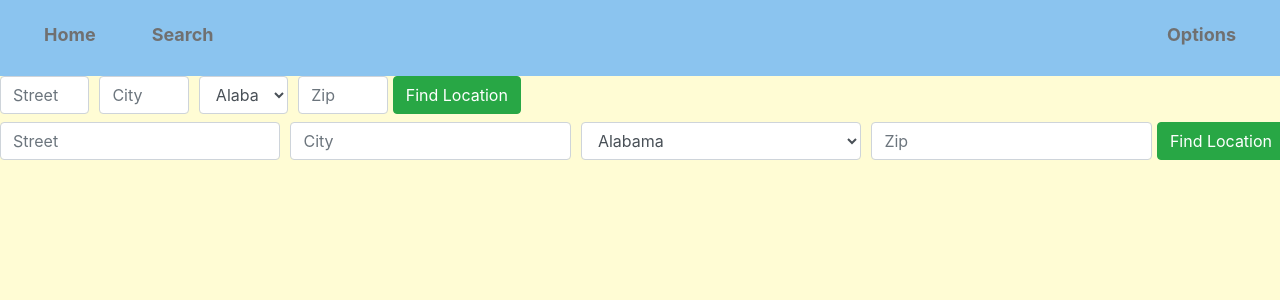
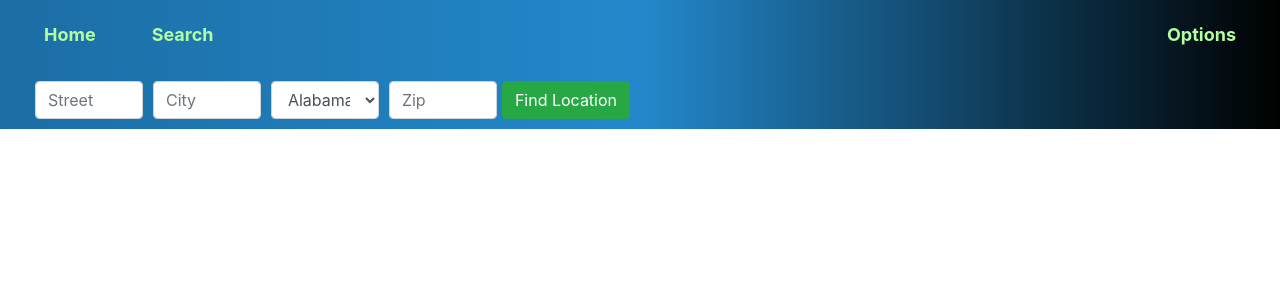
Before and after one commit to phantoms187/PDX_Frontend_Zillow_API, a React (Create React App) app in the folder client/: page /#/search in a window 1280 px wide. Both pictures are taken after a click on the element "Search". Shown: the top 300 px of the page. Built offline with nearby package versions, Linux system fonts and the light colour scheme.

Commit message:
Navbar and Weather working well

```diff
--- a/client/src/App.js
+++ b/client/src/App.js
@@ -6,7 +6,6 @@ import 'bootstrap/dist/css/bootstrap.min.css';
 import AboutWS from "./routes/AboutWS";
 import AboutBS from "./routes/AboutBS";
 import Home from "./routes/Home";
-import Search from "./routes/Search";
 
 import Navigation from "./components/Navigation";
 
@@ -23,7 +22,7 @@ class App extends Component {
     };
   }
 
-  getLocation = (locationData) => {
+   getLocation = (locationData) => {
     if(locationData) {
       this.setState({
         street: locationData.street,
@@ -38,11 +37,9 @@ class App extends Component {
 
   render (){
     return (
-
       <HashRouter>
-        <Navigation />
-        <Route path="/" exact={true}> <Home icon={this.state.icon} city={this.state.city} state={this.state.state} weather={this.state.weather}/></Route>
-        <Route path="/search" exact={true}> <Search giveLocationData={this.getLocation}/> </Route>
+        <Navigation  giveLocationData={this.getLocation}/>
+        <Route path="/" exact={true}> <Home street={this.state.street} zip={this.state.zip} icon={this.state.icon} city={this.state.city} state={this.state.state} weather={this.state.weather}/></Route>
         <Route path="/walkscore" exact={true} component={AboutWS} />
         <Route path="/bikescore" exact={true} component={AboutBS} />
       </HashRouter>
--- a/client/src/components/Navigation.css
+++ b/client/src/components/Navigation.css
@@ -1,11 +1,14 @@
 .my-nav {
-  background-color: #8bc4ef;
   font-weight: bold;
+  background: #1C6EA4;
+background: -moz-linear-gradient(left, #1C6EA4 0%, #2388CB 50%, #000000 100%);
+background: -webkit-linear-gradient(left, #1C6EA4 0%, #2388CB 50%, #000000 100%);
+background: linear-gradient(to right, #1C6EA4 0%, #2388CB 50%, #000000 100%);
 }
 
 .my-nav-link {
-  color: #707070 !important;
-  border-bottom: 2px solid #8bc4ef;
+  color: #B2FF9F !important;
+  border-bottom: 2px solid transparent;
   font-size: 18px;
   margin: 5px 20px 10px 20px;
 }
--- a/client/src/components/Navigation.js
+++ b/client/src/components/Navigation.js
@@ -1,8 +1,5 @@
 import React, { Component } from "react";
 import { Link } from "react-router-dom";
-import Accordion from 'react-bootstrap/Accordion';
-import Card from 'react-bootstrap/Card';
-import Button from 'react-bootstrap/Button'
 import Search from "../routes/Search";
 
 
@@ -23,10 +20,25 @@ class Navigation extends Component {
     })
   }
 
+   giveLocationData = (locationData) => {
+    if(locationData){
+      let locData = {
+        street: locationData.street,
+        city: locationData.city,
+        state: locationData.state,
+        zip: locationData.zip,
+        weather: locationData.weather,
+        icon: locationData.icon
+      };
+    this.props.giveLocationData(locData);
+    }
+  }
+
+
   render() {
     return (
 
-      <div >
+      <div className="my-nav">
 
         <nav className="navbar navbar-expand-md my-nav">
             <ul className="navbar-nav mr-auto">
@@ -45,13 +57,13 @@ class Navigation extends Component {
             </ul>
         </nav>
         { this.state.search ? (
-                                  <div className="row justify-content-start">
-                                    <div className="col-5 mb-2">
-                                      <Search giveLocationData={this.getLocation}/>
+                                  <div className="row justify-content-start my-nav-link">
+                                    <div className="col-sm-12 col-md-8 col-lg-6 mb-2">
+                                      <Search toggleSearch={this.toggleSearch} giveLocationData={this.giveLocationData}/>
                                     </div>
                                   </div>
                                 ) :
-                                (<div><br/><br/></div>)}
+                                (<div></div>)}
 
       </div>
 
--- a/client/src/components/WeatherIcon.css
+++ b/client/src/components/WeatherIcon.css
@@ -1,29 +1,20 @@
-.my-skycon {
-  height: 20%;
-  width: 20%;
+.my-card {
+  background-color: #13ed4d;
+  width: 12rem;
+  border-radius: 5px;
   text-align: center;
-  background-color: #13ed4d;
-  border-radius: 30%;
+  margin: 20px;
+  margin-right: 50px;
+  font-size: 20px;
+  font-style: oblique;
+  float: right;
 }
 
-
-.my-card {
-  background-color: #13ed4d;
-  width: 18rem;
-  border-radius: 30%;
-  text-align: center;
-  padding: 10px;
-  margin: 30px;
-  margin-right: 80px;
-  font-size: 24px;
-  font-style: oblique;
-  float: right;
-
+.card-header {
+    background: black;
+    color: #13ed4d;
 }
 
-.blackBackground {
-  background-color: black;
-}
 .marginTop10px {
   margin-top: 20px;
 }
--- a/client/src/components/WeatherIcon.js
+++ b/client/src/components/WeatherIcon.js
@@ -14,18 +14,19 @@ class WeatherIcon extends Component{
     };
   }
 
-
-
-  // <div className = "row my-skycon">
-  //     <h6 className="weather-header">Weather:</h6>
-  // {this.state.weatherIcon}
-  //     <h3>{this.state.weatherForecast}</h3>
-  // </div>
+  componentDidUpdate(prevProps){
+    if(prevProps !== this.props){
+        this.setState({
+            weatherIcon: this.props.weatherIcon,
+            weatherForecast: this.props.weatherForecast,
+        });
+    }
+}
 
 render() {
   return (
     <Card className="my-card">
-    <Card.Header >Current Weather</Card.Header>
+    <Card.Header className="card-header">Current Weather</Card.Header>
     <Skycons className="marginTop10px" color='black' icon= {this.state.weatherIcon} autoplay={true}/>
       <Card.Body>
         <Card.Text>
--- a/client/src/index.css
+++ b/client/src/index.css
@@ -11,12 +11,3 @@ code {
   font-family: source-code-pro, Menlo, Monaco, Consolas, 'Courier New',
     monospace;
 }
-
-#root {
-  background: #fffcd4;
-  position: absolute;
-  top: 0;
-  left: 0;
-  height: 100%;
-  width: 100%;
-}
--- a/client/src/routes/Home.css
+++ b/client/src/routes/Home.css
@@ -0,0 +1,6 @@
+/*.my-app {*/
+/*background: #FFF788;*/
+/*background: -moz-linear-gradient(left, #FFF788 0%, #ABEA73 86%, #000000 100%);*/
+/*background: -webkit-linear-gradient(left, #FFF788 0%, #ABEA73 86%, #000000 100%);*/
+/*background: linear-gradient(to right, #FFF788 0%, #ABEA73 86%, #000000 100%);*/
+/*}*/
--- a/client/src/routes/Home.js
+++ b/client/src/routes/Home.js
@@ -2,26 +2,47 @@ import React, { Component } from "react";
 import { Link } from  "react-router-dom";
 import WeatherIcon from '../components/WeatherIcon';
 
+import './Home.css';
+
 
 class Home extends Component {
 
-  // constructor() {
-  //   super();
-  // }
-  // { this.props.icon ?
-  //   (<WeatherIcon weatherIcon={this.props.icon} weatherForecast={this.props.weather} /> ) :
-  //   (<div></div>)
-  // }
+  constructor(props) {
+    super(props);
+    this.state = {
+      street: this.props.street,
+      city: this.props.city ? this.props.city : "",
+      state: this.props.state ? this.props.state : "",
+      zip: this.props.zip,
+      weather: this.props.weather ? this.props.weather : "",
+      icon: this.props.icon ? this.props.icon : ""
+    };
+  }
 
-
+  componentDidUpdate(prevProps){
+    if(prevProps !== this.props){
+        this.setState({
+            street: this.props.street,
+            city: this.props.city,
+            state: this.props.state,
+            zip: this.props.zip,
+            weather: this.props.weather,
+            icon: this.props.icon
+        });
+    }
+  }
 
   render (){
     return (
-    <div>
-      <h1>{this.props.city}</h1>
-      <h1>{this.props.state}</h1>
+    <div className="my-app">
 
-      <WeatherIcon weatherIcon={this.props.icon} weatherForecast={this.props.weather} />
+      { this.state.icon ?
+        (
+          <WeatherIcon weatherIcon={this.state.icon} weatherForecast={this.state.weather} />
+        ) :
+           (<div></div>)
+      }
+
       <div>
         <Link to="/walkscore">Walk Score</Link>
       </div>
--- a/client/src/routes/Search.js
+++ b/client/src/routes/Search.js
@@ -10,8 +10,8 @@ const isEmpty = require("is-empty");
 
 
 class Search extends Component {
-  constructor() {
-      super();
+  constructor(props) {
+      super(props);
 
       //Set current state to empty
       this.state = {
@@ -23,7 +23,7 @@ class Search extends Component {
       };
   }
 
-  giveLocationData = () => {
+  giveLocationDataFromSearch = () => {
     const locationData = {
       street: this.state.locationStreet,
       city: this.state.locationCity,
@@ -34,8 +34,6 @@ class Search extends Component {
     };
     this.props.giveLocationData(locationData);
   }
-
-
 
   //When input for each is changed, set new state of variable
   onChange = e => {
@@ -53,18 +51,17 @@ class Search extends Component {
       zip: !isEmpty(this.state.locationZip) ? this.state.locationZip : "",
     };
 
-
     axios.post('/weather', place)
     .then(response => {
-        this.setState({
-              weather: response.data.currently.summary,
-              icon: (response.data.currently.icon).toUpperCase().replace(/-/g,'_'),
-          });
-
+      this.setState({
+          weather: response.data.currently.summary,
+          icon: (response.data.currently.icon).toUpperCase().replace(/-/g,'_'),
+      });
     })
     .then( () => {
-      this.giveLocationData();
-      this.props.history.push("/");
+      this.giveLocationDataFromSearch();
+      this.props.toggleSearch();
+
     })
     .catch((error) => {
         console.log(error);
```
Also changed, not shown: client/src/App.css (deleted, +0 -39 lines), 1 other file (tests, documents, lock files or other folders).
